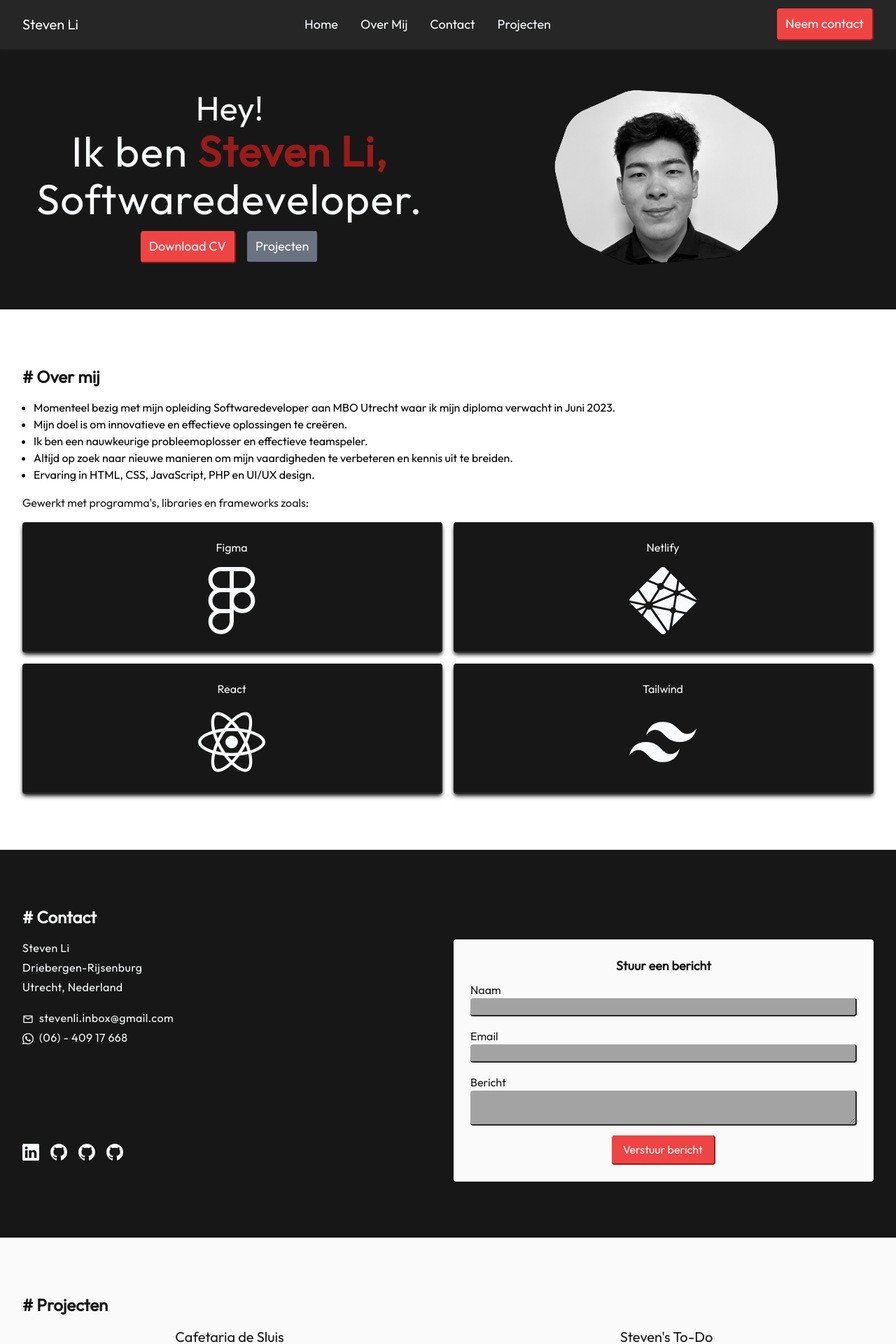
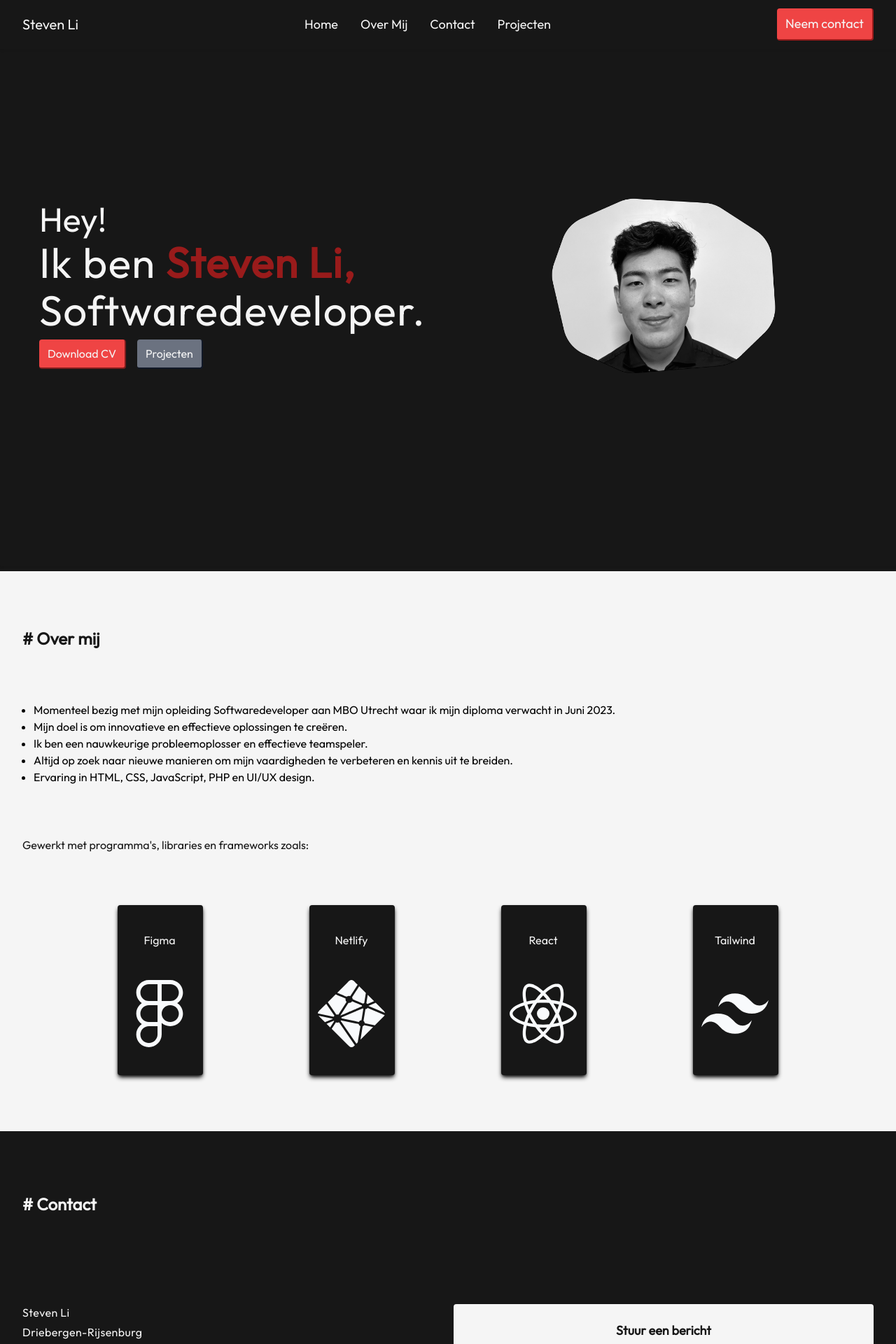
Before and after one commit to zStevenn/portfolio-old, a React (Vite) app: page / in a window 1280 px wide. Shown: the top 1920 px of the page at 70% size. Built offline with nearby package versions, Linux system fonts and the light colour scheme.

Commit message:
Changes to styling Refactors all white to neutral-100 Refactors all black to neutral-900 Makes all contents minimum height of 100vh

```diff
--- a/src/components/Aboutme.jsx
+++ b/src/components/Aboutme.jsx
@@ -2,7 +2,7 @@ import { SiReact, SiTailwindcss, SiFigma, SiNetlify } from "react-icons/si"
 
 function Aboutme() {
 	return (
-		<div className="px-8 py-20 bg-white grid gap-4" id="overmij">
+		<div className="px-8 py-20 my-2 bg-neutral-100 grid gap-4 min-h-screen" id="overmij">
 			<h1 className="text-neutral-900 text-2xl font-semibold"># Over mij</h1>
 			<ul className="list-disc ml-4">
 				<li>
@@ -25,21 +25,21 @@ function Aboutme() {
 				Gewerkt met programma's, libraries en frameworks zoals:
 			</p>
 
-			<div className="grid grid-cols-2 gap-4">
-				<div className="grid place-items-center rounded bg-neutral-900 border-b-2 border-r-2 border-neutral-800 px-3 py-6 shadow-neutral-800 shadow-md">
-					<h3 className="text-neutral-50 pb-4">Figma</h3>
+			<div className="grid grid-cols-2 gap-4 md:flex md:justify-evenly">
+				<div className="grid place-items-center rounded bg-neutral-900 border-b-2 border-r-2 border-neutral-900 px-3 py-6 shadow-neutral-900 shadow-md">
+					<h3 className="text-neutral-100 pb-4">Figma</h3>
 					<SiFigma className="text-5xl sm:text-6xl md:text-8xl text-slate-50" />
 				</div>
-				<div className="grid place-items-center rounded bg-neutral-900 border-b-2 border-r-2 border-neutral-800 px-3 py-6 shadow-neutral-800 shadow-md">
-					<h3 className="text-neutral-50 pb-4">Netlify</h3>
+				<div className="grid place-items-center rounded bg-neutral-900 border-b-2 border-r-2 border-neutral-900 px-3 py-6 shadow-neutral-900 shadow-md">
+					<h3 className="text-neutral-100 pb-4">Netlify</h3>
 					<SiNetlify className="text-5xl sm:text-6xl md:text-8xl text-slate-50" />
 				</div>
-				<div className="grid place-items-center rounded bg-neutral-900 border-b-2 border-r-2 border-neutral-800 px-3 py-6 shadow-neutral-800 shadow-md">
-					<h3 className="text-neutral-50 pb-4">React</h3>
+				<div className="grid place-items-center rounded bg-neutral-900 border-b-2 border-r-2 border-neutral-900 px-3 py-6 shadow-neutral-900 shadow-md">
+					<h3 className="text-neutral-100 pb-4">React</h3>
 					<SiReact className="text-5xl sm:text-6xl md:text-8xl text-slate-50" />
 				</div>
-				<div className="grid place-items-center rounded bg-neutral-900 border-b-2 border-r-2 border-neutral-800 px-3 py-6 shadow-neutral-800 shadow-md">
-					<h3 className="text-neutral-50 pb-4">Tailwind</h3>
+				<div className="grid place-items-center rounded bg-neutral-900 border-b-2 border-r-2 border-neutral-900 px-3 py-6 shadow-neutral-900 shadow-md">
+					<h3 className="text-neutral-100 pb-4">Tailwind</h3>
 					<SiTailwindcss className="text-5xl sm:text-6xl md:text-8xl text-slate-50" />
 				</div>
 			</div>
--- a/src/components/Contact.jsx
+++ b/src/components/Contact.jsx
@@ -3,10 +3,10 @@ import { BsLinkedin, BsWhatsapp, BsGithub, BsDiscord } from "react-icons/bs"
 
 function Contact() {
 	return (
-		<div className="px-8 py-20 bg-neutral-900 grid gap-4 md:grid-cols-2" id="contact">
-			<h1 className="text-slate-50 text-2xl font-semibold md:col-span-2"># Contact</h1>
+		<div className="px-8 py-20 bg-neutral-900 grid gap-4 md:grid-cols-2 min-h-screen" id="contact">
+			<h1 className="text-neutral-100 text-2xl font-semibold md:col-span-2"># Contact</h1>
 			<div className="grid grid-cols-1 gap-8">
-				<div className="text-slate-50 lg:col-span-2">
+				<div className="text-neutral-100 lg:col-span-2">
 					<p className="tracking-wide mb-4">
 						<ul className="grid gap-1">
 							<li>Steven Li</li>
@@ -28,47 +28,47 @@ function Contact() {
 				<ul className="flex flex-row flex-nowrap gap-4">
 					<li className="grid place-items-center hover:scale-110 transition-all">
 						<a href="https://www.linkedin.com/in/zstevenn/" target="_blank">
-							<BsLinkedin className="inline text-slate-50 text-2xl" />
+							<BsLinkedin className="inline text-neutral-100 text-2xl" />
 						</a>
 					</li>
 					<li className="grid place-items-center hover:scale-110 transition-all">
 						<a href="https://github.com/zStevenn" target="_blank">
-							<BsGithub className="inline text-slate-50 text-2xl" />
+							<BsGithub className="inline text-neutral-100 text-2xl" />
 						</a>
 					</li>
 					<li className="grid place-items-center hover:scale-110 transition-all">
 						<a href="https://github.com/zStevenn" target="_blank">
-							<BsGithub className="inline text-slate-50 text-2xl" />
+							<BsGithub className="inline text-neutral-100 text-2xl" />
 						</a>
 					</li>
 					<li className="grid place-items-center hover:scale-110 transition-all">
 						<a href="https://github.com/zStevenn" target="_blank">
-							<BsGithub className="inline text-slate-50 text-2xl" />
+							<BsGithub className="inline text-neutral-100 text-2xl" />
 						</a>
 					</li>
 				</ul>
 			</div>
-			<div className="text-slate-50 text-2xl text-center py-4 md:hidden">Of</div>
-			<form className="bg-neutral-50 p-6 rounded">
+			<div className="text-neutral-100 text-2xl text-center py-4 md:hidden">Of</div>
+			<form className="bg-neutral-100 p-6 rounded">
 				<h3 className="text-neutral-900 text-lg font-semibold text-center">
 					Stuur een bericht
 				</h3>
 				<label className="block text-neutral-900 mt-2">Naam</label>
 				<input
 					type="text"
-					className="bg-neutral-400 border-b-2 border-r-2 border-neutral-800 rounded text-slate-50 mb-2 w-full"
+					className="p-1 bg-neutral-400 border-b-2 border-r-2 border-neutral-500 rounded text-neutral-100 mb-2 w-full"
 				/>
 				<label className="block text-neutral-900 mt-2">Email</label>
 				<input
 					type="text"
-					className="bg-neutral-400 border-b-2 border-r-2 border-neutral-800 rounded text-slate-50 mb-2 w-full"
+					className="p-1 bg-neutral-400 border-b-2 border-r-2 border-neutral-500 rounded text-neutral-100 mb-2 w-full"
 				/>
 				<label className="block text-neutral-900 mt-2">Bericht</label>
-				<textarea className="bg-neutral-400 border-b-2 border-r-2 border-neutral-800 rounded text-slate-50 mb-2 w-full" />
+				<textarea className="p-1 bg-neutral-400 border-b-2 border-r-2 border-neutral-800 rounded text-neutral-100 mb-2 w-full" />
 				<button
 					type="button"
 					value="submit"
-					className="block px-4 py-2 bg-red-500 border-b-2 border-r-2 border-red-800 rounded text-slate-50 mx-auto"
+					className="block px-4 py-2 bg-red-500 border-b-2 border-r-2 border-red-800 rounded text-neutral-100 mx-auto"
 				>
 					Verstuur bericht
 				</button>
--- a/src/components/Hero.jsx
+++ b/src/components/Hero.jsx
@@ -5,22 +5,22 @@ import { Link } from "react-scroll"
 function Hero() {
 	return (
 		<div
-			className="grid grid-cols-1 gap-8 md:grid-cols-2 px-8 pb-16 pt-32 sm:place-items-center"
+			className="grid grid-cols-1 snap-center gap-4 py-20 my-2 shadow shadow-neutral-900 sm:grid-cols-2 px-8 sm:place-items-center min-h-screen"
 			id="hero"
 		>
-			<div className="text-slate-50 w-full grid sm:place-items-center">
-				<p className="text-2xl md:text-3xl xl:text-5xl mb-2">Hey!</p>
-				<h1 className="text-3xl md:text-4xl xl:text-6xl tracking-wide mb-2">
+			<div className="text-neutral-100 grid gap-1 sm:gap-2">
+				<p className="text-2xl md:text-3xl xl:text-5xl">Hey!</p>
+				<h1 className="text-3xl md:text-4xl xl:text-6xl tracking-wide">
 					Ik ben <strong className="text-red-800">Steven Li,</strong>
 				</h1>
-				<h1 className="text-3xl md:text-4xl xl:text-6xl tracking-wide mb-4">
+				<h1 className="text-3xl md:text-4xl xl:text-6xl tracking-wide mb-1">
 					Softwaredeveloper.
 				</h1>
-				<div className="flex gap-4">
+				<div className="flex flex-col sm:flex-row gap-4">
 					<a
 						download="Steven_Li_CV_NL.pdf"
 						href={cv}
-						className="px-3 py-2 rounded bg-red-500 border-b-2 border-r-2 border-red-900 text-slate-50 text-lg"
+						className="px-3 py-2 w-fit rounded bg-red-500 border-b-2 border-r-2 border-red-900 text-neutral-100 text-base"
 					>
 						Download CV
 					</a>
@@ -28,15 +28,22 @@ function Hero() {
 						to={"projecten"}
 						spy={true}
 						smooth={true}
-					offset={-100}
+						offset={-55}
 						duration={500}
-					className="px-3 py-2 cursor-pointer rounded bg-gray-500 border-b-2 border-r-2 border-gray-900 text-slate-50 text-lg"
+						className="px-3 py-2 w-fit cursor-pointer rounded bg-gray-500 border-b-2 border-r-2 border-gray-900 text-neutral-100 text-base"
 					>
 						Projecten
 					</Link>
 				</div>
 			</div>
-			<img src={HeroImage} className="grayscale max-w-xs" alt="Steven Li" />
+			<img
+				src={HeroImage}
+				className="grayscale max-w-xs w-full"
+				alt="Steven Li"
+			/>
+			{/* <div className="sm:col-span-2 text-neutral-100">
+				knoppies
+			</div> */}
 		</div>
 	)
 }
--- a/src/components/Navbar.jsx
+++ b/src/components/Navbar.jsx
@@ -1,6 +1,6 @@
-import { useState, useEffect } from "react"
+import { useState } from "react"
 import { MdMenu, MdClose } from "react-icons/md"
-import { Link, animateScroll as scroll } from "react-scroll"
+import { Link } from "react-scroll"
 
 const Navbar = () => {
 	const [showNav, setShowNav] = useState(false)
@@ -23,17 +23,17 @@ const Navbar = () => {
 			{/* Navbar */}
 			<nav
 				id="navbar"
-				className={`flex justify-between items-center px-8 py-3 mb-2 shadow shadow-neutral-800 z-50 bg-neutral-800 fixed top-0 w-full`}
+				className={`flex justify-between items-center px-8 py-3 mb-2 shadow shadow-neutral-900 z-50 bg-neutral-900 fixed top-0 w-full`}
 			>
 				{/* Hamburger Icon */}
 				<MdMenu
-					className="text-3xl lg:hidden text-slate-50"
+					className="text-3xl lg:hidden text-neutral-100"
 					onClick={toggleNav}
 				/>
 				{/* Webpage Title */}
-				<h1 className="text-slate-50 text-xl">Steven Li</h1>
+				<h1 className="text-neutral-100 text-xl">Steven Li</h1>
 				{/* Navlist */}
-				<ul className="hidden lg:flex gap-8 text-slate-50 text-lg">
+				<ul className="hidden lg:flex gap-8 text-neutral-100 text-lg">
 					{navElements.map(({ id, name }) => (
 						<li key={id}>
 							<Link
@@ -41,7 +41,7 @@ const Navbar = () => {
 								to={id}
 								spy={true}
 								smooth={true}
-								offset={-100}
+								offset={-55}
 								duration={500}
 								className="cursor-pointer"
 							>
@@ -55,22 +55,22 @@ const Navbar = () => {
 					to={"contact"}
 					spy={true}
 					smooth={true}
-					offset={-100}
+					offset={-55}
 					duration={500}
-					className="hidden cursor-pointer sm:block px-3 py-2 bg-red-500 border-b-2 border-r-2 border-red-800 rounded text-slate-50 text-lg"
+					className="hidden cursor-pointer sm:block px-3 py-2 bg-red-500 border-b-2 border-r-2 border-red-800 rounded text-neutral-100 text-lg"
 				>
 					Neem contact
 				</Link>
 			</nav>
 			<div
-				className={`lg:hidden text-slate-50 px-8 py-3 fixed w-screen h-screen bg-neutral-800 z-50 shadow-lg transition-all duration-500 ${
+				className={`lg:hidden text-neutral-100 px-8 py-3 fixed w-screen h-screen bg-neutral-900 z-50 shadow-lg transition-all duration-500 ${
 					showNav ? "-translate-x-full" : ""
 				}  `}
 			>
 				<div className="flex justify-between">
 					<MdClose className="text-3xl mt-2" onClick={toggleNav} />
 				</div>
-				<ul className="grid gap-4 my-8 text-xl">
+				<ul className="grid gap-4 my-8 text-xl text-neutral-100">
 					{navElements.map(({ id, name }) => (
 						<li key={id}>
 							<Link
@@ -78,7 +78,7 @@ const Navbar = () => {
 								to={id}
 								spy={true}
 								smooth={true}
-								offset={-100}
+								offset={-55}
 								duration={500}
 								onClick={toggleNav}
 								className="cursor-pointer"
--- a/src/components/Projects.jsx
+++ b/src/components/Projects.jsx
@@ -3,7 +3,7 @@ import Project2 from "../assets/static/stevens-todo-app.png"
 
 function Projects() {
 	return (
-		<div className="px-8 py-20 bg-neutral-50 grid gap-4" id="projecten">
+		<div className="px-8 py-20 bg-neutral-100 grid gap-4 min-h-screen" id="projecten">
 			<h1 className="text-neutral-900 text-2xl font-semibold"># Projecten</h1>
 			<div className="grid grid-cols-1 md:grid-cols-2 place-content-center gap-8">
 				<div>
--- a/src/components/Title.jsx
+++ /dev/null
@@ -1,9 +0,0 @@
-const Title = ({ text }) => {
-	return (
-		<h1 className="text-slate-50 text-center text-2xl font-semibold pt-4 pb-8">
-			<span className="text-slate-200 pr-2">#</span>{text}
-		</h1>
-	)
-}
-
-export default Title
```
Also changed, not shown: src/components/Footer.jsx (+4 -4 lines), src/components/Services.jsx (deleted, +0 -39 lines). Lines whose indentation alone changed are shown as unchanged.
